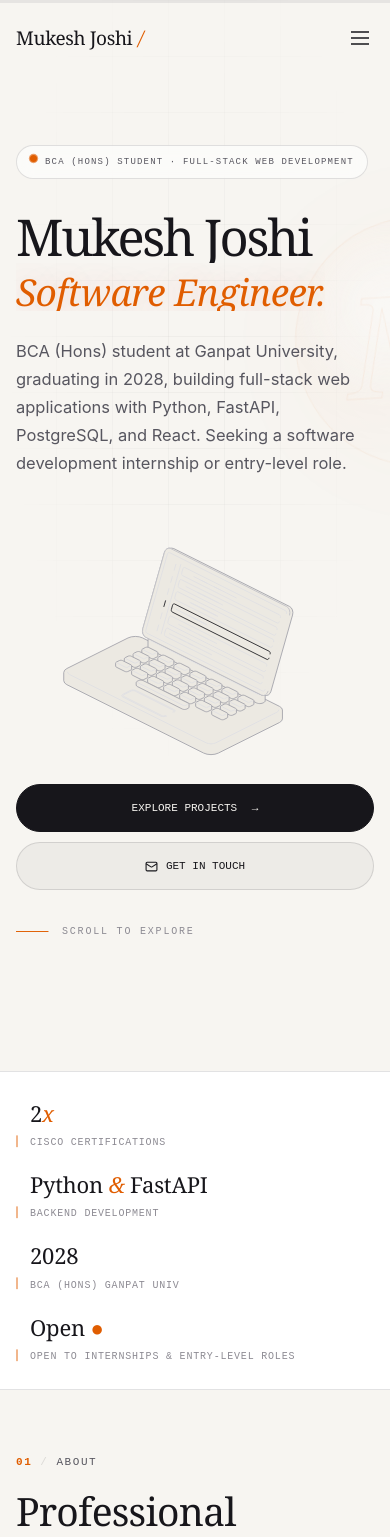
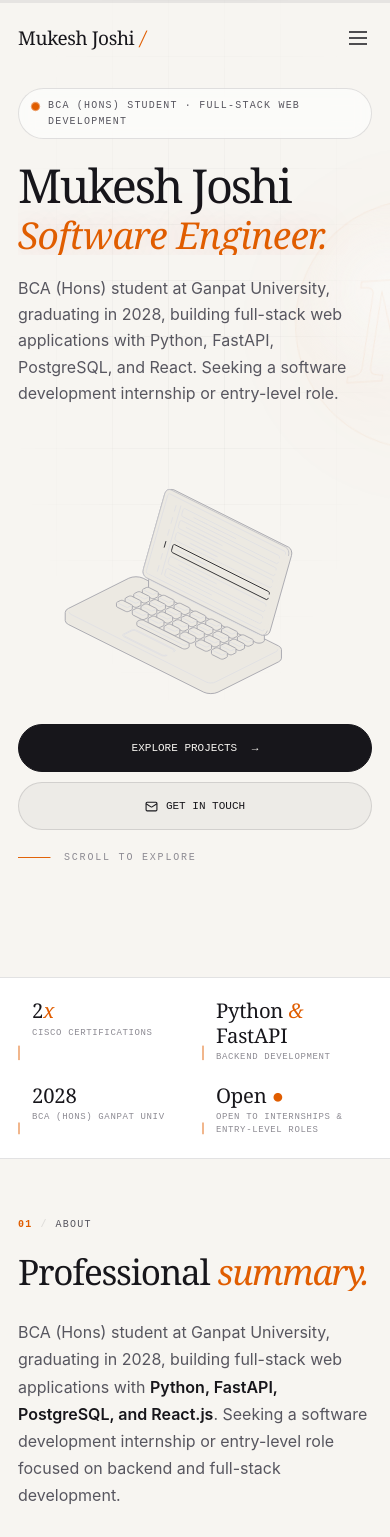
Before and after one commit to joshimukesh-15/MYPortfolio, a React (Vite) app: page / in a window 390 px wide. Shown: the top 1537 px of the page. Built offline with nearby package versions, Linux system fonts and the light colour scheme.

Commit message:
Fix mobile certificate layout and figure smoothness

```diff
--- a/public/figures/cta-bridge.html
+++ b/public/figures/cta-bridge.html
@@ -227,7 +227,8 @@ var HL = (() => {
   var clamp = (v, a, b) => Math.max(a, Math.min(b, v));
   var lerp = (a, b, t) => a + (b - a) * t;
   var rad = (d) => d * Math.PI / 180;
-  var r2 = (n) => Math.round(n * 100) / 100;
+  // Keep sub-pixel path precision so SVG motion stays smooth on high-refresh displays.
+  var r2 = (n) => Math.round(n * 1000) / 1000;
   var poly = (pts) => "M" + pts.map((p) => r2(p[0]) + " " + r2(p[1])).join("L") + "Z";
   var seg = (a, b) => `M${r2(a[0])} ${r2(a[1])}L${r2(b[0])} ${r2(b[1])}`;
   var open = (pts) => pts.length < 2 ? "" : "M" + pts.map((p) => r2(p[0]) + " " + r2(p[1])).join("L");
--- a/public/figures/hero-workstation.html
+++ b/public/figures/hero-workstation.html
@@ -227,7 +227,8 @@ var HL = (() => {
   var clamp = (v, a, b) => Math.max(a, Math.min(b, v));
   var lerp = (a, b, t) => a + (b - a) * t;
   var rad = (d) => d * Math.PI / 180;
-  var r2 = (n) => Math.round(n * 100) / 100;
+  // Keep sub-pixel path precision so SVG motion stays smooth on high-refresh displays.
+  var r2 = (n) => Math.round(n * 1000) / 1000;
   var poly = (pts) => "M" + pts.map((p) => r2(p[0]) + " " + r2(p[1])).join("L") + "Z";
   var seg = (a, b) => `M${r2(a[0])} ${r2(a[1])}L${r2(b[0])} ${r2(b[1])}`;
   var open = (pts) => pts.length < 2 ? "" : "M" + pts.map((p) => r2(p[0]) + " " + r2(p[1])).join("L");
--- a/public/figures/project-rack.html
+++ b/public/figures/project-rack.html
@@ -227,7 +227,8 @@ var HL = (() => {
   var clamp = (v, a, b) => Math.max(a, Math.min(b, v));
   var lerp = (a, b, t) => a + (b - a) * t;
   var rad = (d) => d * Math.PI / 180;
-  var r2 = (n) => Math.round(n * 100) / 100;
+  // Keep sub-pixel path precision so SVG motion stays smooth on high-refresh displays.
+  var r2 = (n) => Math.round(n * 1000) / 1000;
   var poly = (pts) => "M" + pts.map((p) => r2(p[0]) + " " + r2(p[1])).join("L") + "Z";
   var seg = (a, b) => `M${r2(a[0])} ${r2(a[1])}L${r2(b[0])} ${r2(b[1])}`;
   var open = (pts) => pts.length < 2 ? "" : "M" + pts.map((p) => r2(p[0]) + " " + r2(p[1])).join("L");
--- a/src/App.jsx
+++ b/src/App.jsx
@@ -495,7 +495,7 @@ function Footer() {
     <footer className="footer">
 <div className="footer-inner">
 <a href="#top" className="footer-brand">
-      Mukesh Joshi <span className="sub">Full-Stack Developer</span>
+      Mukesh Joshi <span className="sub">Software Engineer</span>
 </a>
 <nav className="footer-links">
 <a href="https://www.linkedin.com/in/mukesh-joshi-433290379/" target="_blank" rel="noopener">LinkedIn</a>
--- a/src/styles.css
+++ b/src/styles.css
@@ -1998,3 +1998,148 @@ a:focus-visible, button:focus-visible { outline: 3px solid rgba(224,93,0,.55); o
   .fact-v { font-size: 14px; }
   .hero-actions { gap: 8px; }
 }
+
+/* Small-screen layout polish: keep every column shrinkable and every label readable. */
+@media (max-width: 600px) {
+  :root { --page-gutter: 18px; --button-padding-x: 18px; }
+
+  html, body { max-width: 100%; }
+  body { overflow-x: clip; }
+  img, svg, iframe { max-width: 100%; }
+
+  .hero { padding-top: 88px; }
+  .hero-inner,
+  .section-inner,
+  .cta-inner,
+  .footer { padding-left: var(--page-gutter); padding-right: var(--page-gutter); }
+  .hero-eyebrow {
+    gap: 9px;
+    margin-bottom: 22px;
+    font-size: 10px;
+    letter-spacing: .12em;
+    line-height: 1.55;
+  }
+  .hero-eyebrow .signal-pulse { flex: 0 0 7px; margin-top: 5px; }
+  .hero-copy,
+  .hero-title-wrap,
+  .hero-feature-grid,
+  .project-layout,
+  .project-panel,
+  .cta-copy { min-width: 0; }
+  .hero h1 {
+    font-size: clamp(2.65rem, 12vw, 4.1rem);
+    line-height: 1.04;
+    letter-spacing: -.045em;
+    overflow-wrap: anywhere;
+  }
+  .hero h1 .name-line { overflow: visible; }
+  .hero h1 .italic-line {
+    padding-top: 5px;
+    font-size: clamp(2rem, 9.5vw, 3rem);
+    line-height: 1.08;
+    overflow: visible;
+  }
+  .hero-copy .hero-lead { margin-top: 20px; font-size: 16px; line-height: 1.65; }
+  .hero-peg-visual { width: min(100%, 370px); margin-top: 12px; }
+  .hero-actions-row { margin-top: 12px; }
+  .hero-actions .btn-pill,
+  .hero-actions .btn-pill-secondary { min-height: 48px; }
+  .hero-scroll-cue { margin-top: 22px; }
+
+  .section-pad { padding-top: 58px; padding-bottom: 58px; }
+  .s-head { margin-bottom: 28px; }
+  .s-num { font-size: 10px; letter-spacing: .12em; line-height: 1.5; }
+  .s-title {
+    max-width: 100%;
+    font-size: clamp(1.9rem, 9vw, 2.65rem);
+    line-height: 1.12;
+    letter-spacing: -.035em;
+    overflow-wrap: anywhere;
+  }
+  .about-grid { gap: 22px; }
+  .about-text p { font-size: 16px; line-height: 1.7; }
+  .about-text p + p { margin-top: 14px; }
+  .about-facts { padding: 8px 14px; border-radius: 14px; }
+  .about-facts .fact { grid-template-columns: minmax(68px, .36fr) minmax(0, 1fr); gap: 10px; padding: 14px 0; }
+  .fact-k { font-size: 9px; letter-spacing: .1em; }
+  .fact-v { font-size: 14px; line-height: 1.55; overflow-wrap: anywhere; }
+
+  .metrics-strip { margin-top: 44px; }
+  .metrics-inner { grid-template-columns: repeat(2, minmax(0, 1fr)); gap: 18px 14px; padding-top: 20px; padding-bottom: 20px; }
+  .metric-item { min-width: 0; }
+  .metric-val { font-size: clamp(19px, 5.2vw, 24px); line-height: 1.2; overflow-wrap: anywhere; }
+  .metric-lbl { font-size: 9px; line-height: 1.5; letter-spacing: .07em; overflow-wrap: anywhere; }
+
+  .skill-row { min-width: 0; gap: 4px; padding: 10px 0; }
+  .skill-cat { padding: 8px 0 3px; font-size: 10px; letter-spacing: .11em; }
+  .skill-items { min-width: 0; gap: 7px; padding: 3px 0 12px; }
+  .skill-sep { display: none; }
+  .skill-tag { padding: 4px 9px; border: 1px solid var(--line); border-radius: 999px; background: rgba(255,255,255,.72); font-size: 13px; line-height: 1.4; overflow-wrap: anywhere; }
+
+  .cert-list { grid-template-columns: minmax(0, 1fr); }
+  .cert-list > .cert-card,
+  .cert-list > .cert-card:nth-child(odd),
+  .cert-list > .cert-card:nth-child(even) {
+    width: 100%;
+    min-width: 0;
+    padding: 26px 16px 26px 22px;
+  }
+  .cert-card::before { left: 0; z-index: 0; pointer-events: none; }
+  .cert-card > * { position: relative; z-index: 1; }
+  .cert-date { font-size: 10px; letter-spacing: .14em; line-height: 1.5; }
+  .cert-name { font-size: clamp(20px, 6vw, 23px); line-height: 1.24; }
+  .cert-org { font-size: 14px; line-height: 1.5; }
+  .cert-footer { align-items: flex-start; gap: 12px; }
+  .cert-verify-link { font-size: 10px; letter-spacing: .08em; line-height: 1.5; }
+
+  .project-card-interactive { padding: 16px 12px; border-radius: 15px; }
+  .project-tabs { flex-wrap: wrap; gap: 6px; margin-bottom: 14px; padding-bottom: 10px; }
+  .project-tab { min-height: 42px; padding: 0 11px; font-size: 9px; letter-spacing: .06em; }
+  .project-panel { padding: 15px 12px; }
+  .project-panel .project-top-meta { align-items: flex-start; gap: 10px; }
+  .project-tech-tags { min-width: 0; gap: 6px; }
+  .tech-tag-pill { max-width: 100%; overflow-wrap: anywhere; font-size: 9px; }
+  .project-status { max-width: 100%; font-size: 8px; line-height: 1.45; white-space: normal; }
+  .project-name { font-size: clamp(1.45rem, 7vw, 1.9rem); line-height: 1.18; overflow-wrap: anywhere; }
+  .project-desc { font-size: 15px; line-height: 1.65; }
+  .project-features-grid { grid-template-columns: minmax(0, 1fr); }
+  .feat-title { font-size: 10px; letter-spacing: .07em; }
+  .feat-sub { font-size: 13px; }
+  .hairline-card { width: 100%; min-width: 0; border-radius: 14px; }
+  .hairline-caption { gap: 5px; padding: 12px 13px 14px; font-size: 11px; line-height: 1.55; overflow-wrap: anywhere; }
+
+  .edu-row { gap: 7px; padding: 20px 0; }
+  .edu-deg { font-size: 21px; line-height: 1.28; }
+  .edu-meta { font-size: 11px; }
+
+  .cta-inner { padding-top: 58px; padding-bottom: 40px; gap: 22px; }
+  .cta-eyebrow { margin-bottom: 22px; font-size: 10px; letter-spacing: .14em; }
+  .cta-title { font-size: clamp(2.25rem, 10.5vw, 3.4rem); line-height: 1.08; overflow-wrap: anywhere; }
+  .cta-actions { margin-top: 26px; gap: 10px; }
+  .cta-actions > button { min-height: 48px; padding: 10px 16px; font-size: 10px; }
+  .cta-email-btn { overflow-wrap: anywhere; white-space: normal; line-height: 1.4; }
+
+  .footer { padding-top: 28px; padding-bottom: 28px; }
+  .footer-inner { align-items: flex-start; gap: 18px; }
+  .footer-brand { display: flex; flex-direction: column; gap: 2px; font-size: 18px; }
+  .footer-brand span.sub { margin-left: 0; font-size: 9px; letter-spacing: .12em; }
+  .footer-links { gap: 14px 18px; font-size: 13px; }
+  .footer-copy { width: 100%; font-size: 12px; }
+}
+
+@media (max-width: 380px) {
+  :root { --page-gutter: 16px; }
+  .hero { padding-top: 82px; }
+  .hero h1 { font-size: clamp(2.4rem, 11.5vw, 3.1rem); }
+  .hero h1 .italic-line { font-size: clamp(1.85rem, 9vw, 2.4rem); }
+  .metrics-inner { gap: 16px 10px; }
+  .metric-val { font-size: 18px; }
+  .about-facts .fact { grid-template-columns: minmax(58px, .34fr) minmax(0, 1fr); gap: 8px; }
+  .fact-v { font-size: 13px; }
+  .project-card-interactive { padding: 12px 9px; }
+  .project-panel { padding: 13px 10px; }
+  .cert-list > .cert-card,
+  .cert-list > .cert-card:nth-child(odd),
+  .cert-list > .cert-card:nth-child(even) { padding-left: 20px; padding-right: 14px; }
+  .cert-footer { flex-direction: column; }
+}
```
